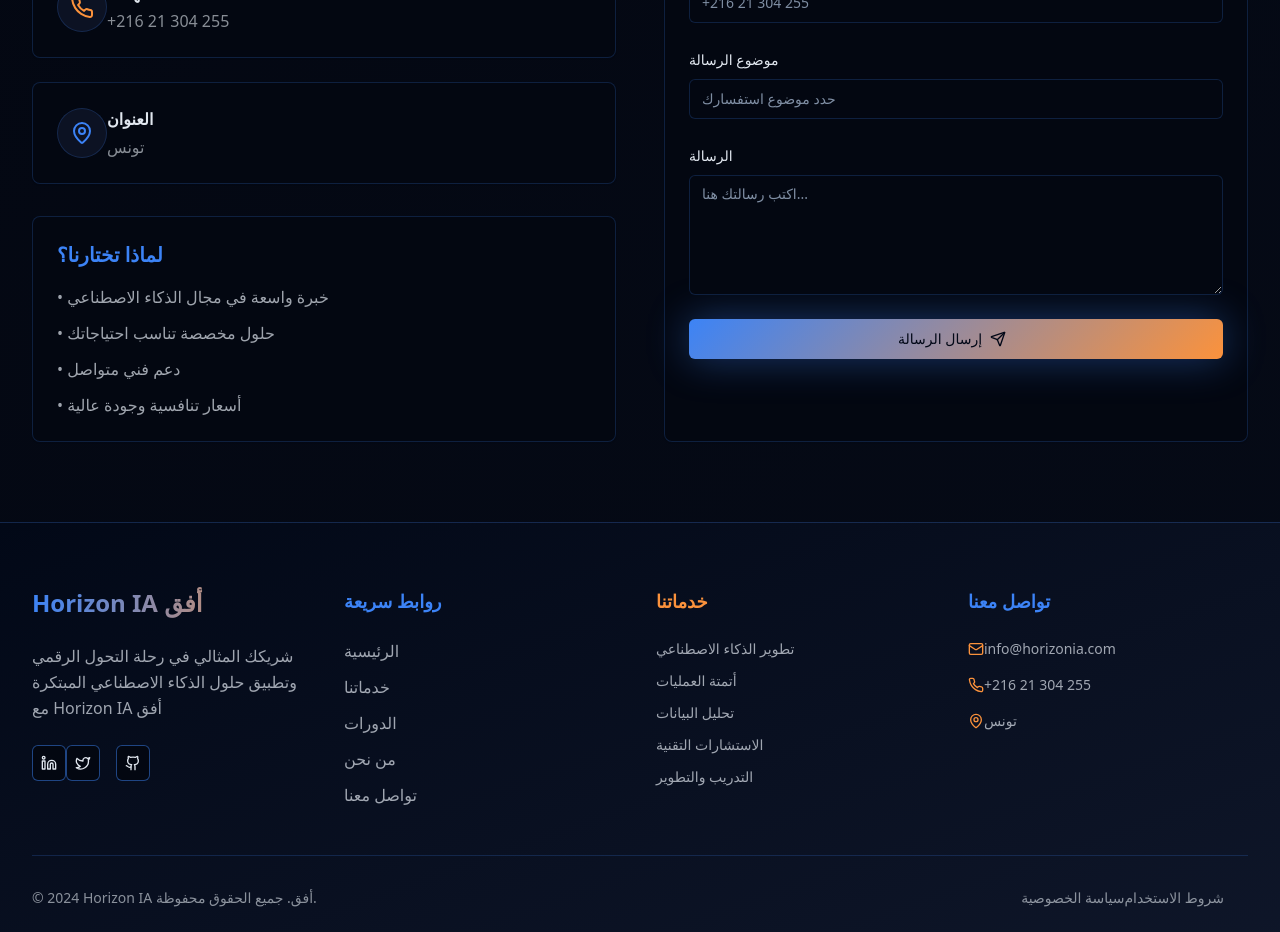
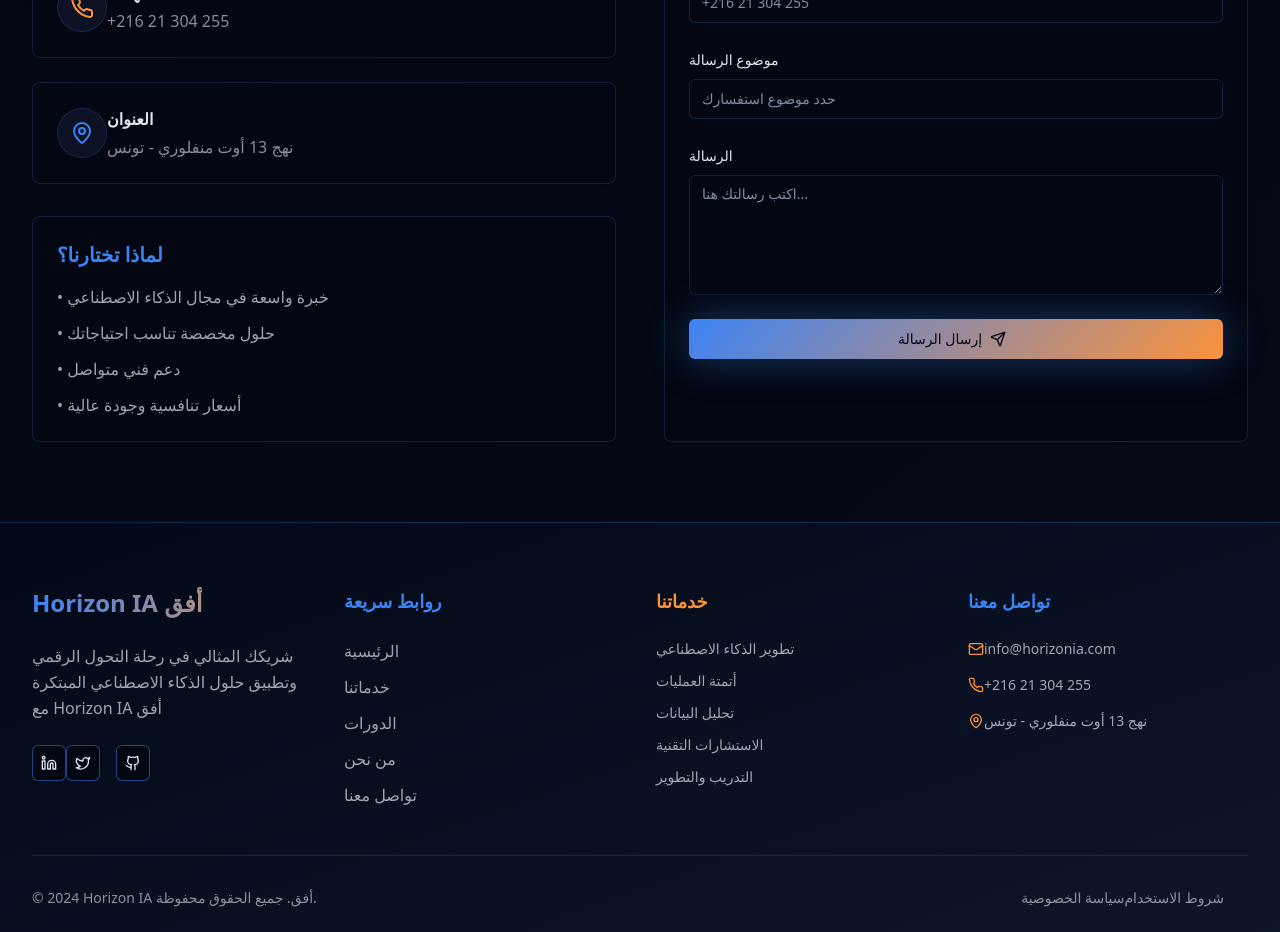
Before and after one commit to ahrarmednine-design/cogni-solutions-net, a React (Vite) app: page / in a window 1280 px wide. Shown: the part 3000-3932 px from the top of the page. Built offline with nearby package versions, Linux system fonts and the light colour scheme; the HTML template or start-up script is replaced by a standard one.

Commit message:
Update contact address

```diff
--- a/src/components/Contact.tsx
+++ b/src/components/Contact.tsx
@@ -19,7 +19,7 @@ const Contact = () => {
     {
       icon: <MapPin className="h-6 w-6 text-primary" />,
       title: "العنوان",
-      details: "تونس"
+      details: "نهج 13 أوت منفلوري - تونس"
     }
   ];
 
--- a/src/components/Footer.tsx
+++ b/src/components/Footer.tsx
@@ -86,7 +86,7 @@ const Footer = () => {
               </div>
               <div className="flex items-center space-x-3 space-x-reverse text-sm">
                 <MapPin className="h-4 w-4 text-accent" />
-                <span className="text-foreground/70">تونس</span>
+                <span className="text-foreground/70">نهج 13 أوت منفلوري - تونس</span>
               </div>
             </div>
           </div>
```
